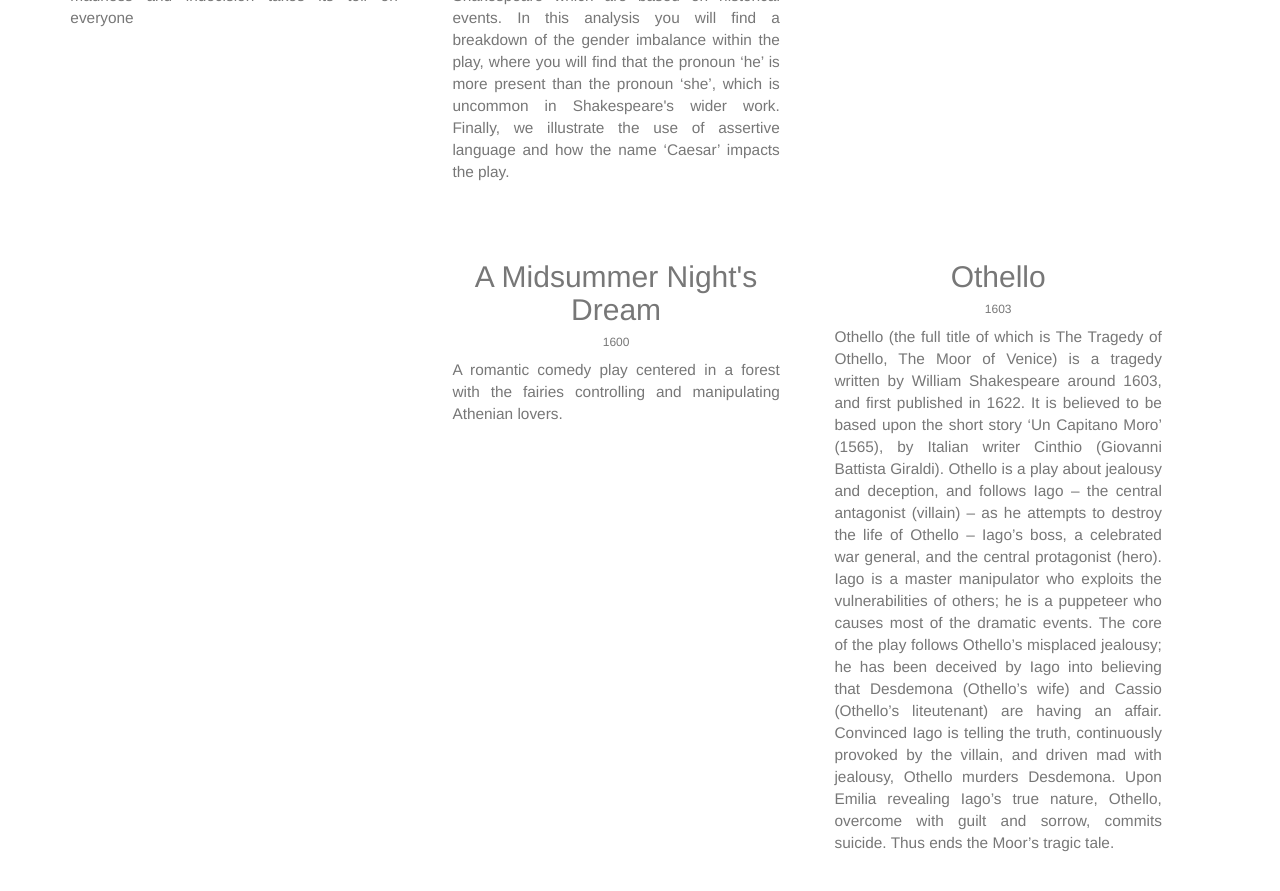
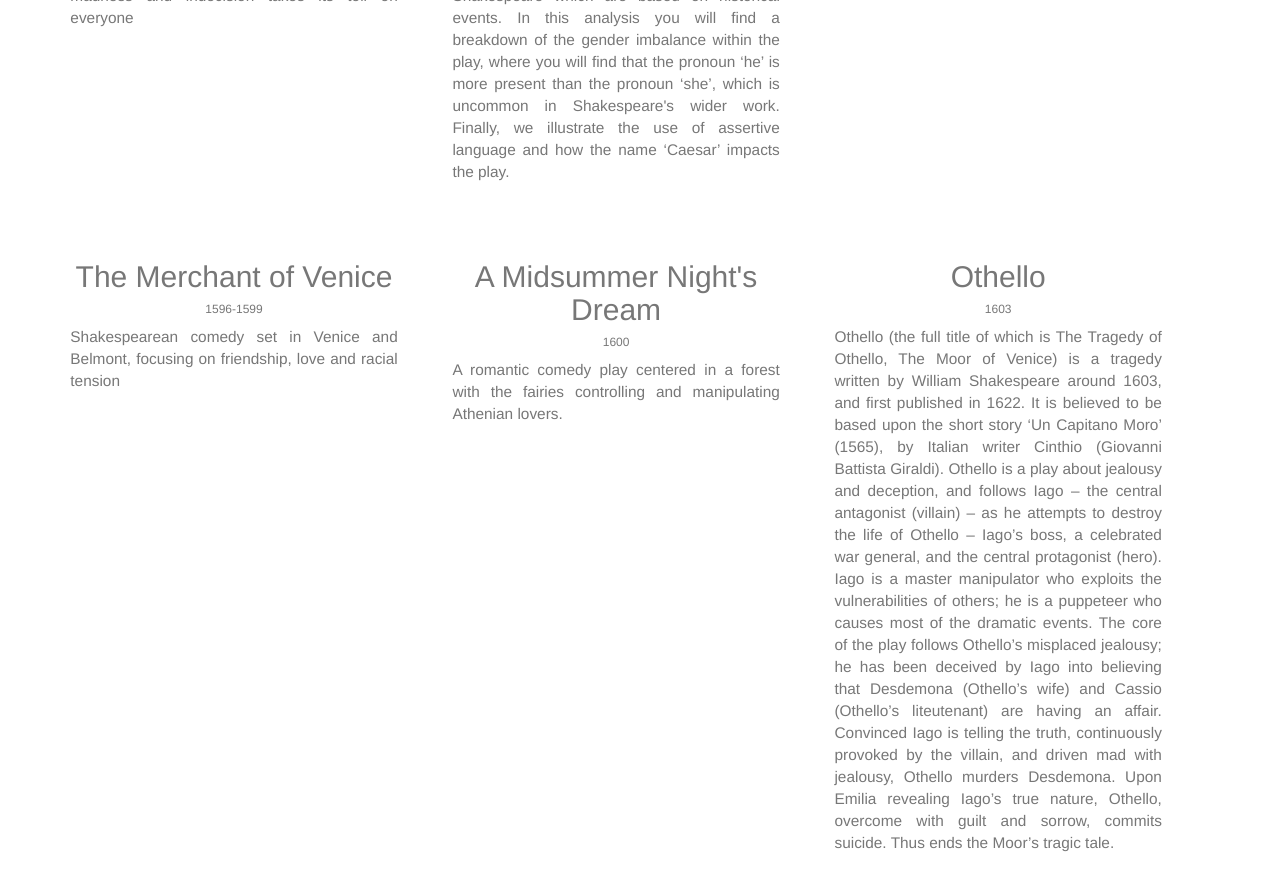
Before and after one commit to iahmed0/SU-LOSP.github.io, a Jekyll site: the page built from analyses.md, in a window 1280 px wide and 900 px high, scrolled down 376 px. Shown: the top 891 px of the window. Built offline with Jekyll 4.4.1, drawn with Linux system fonts in a browser that asks for light colours.

Commit message:
Merchant of Venice: fix metadata

```diff
--- a/_analyses/merchant_of_venice/index.md
+++ b/_analyses/merchant_of_venice/index.md
@@ -1,14 +1,9 @@
 ---
 title: The Merchant of Venice
-permalink: /analyses/merch
-
-
-
-
-ant_of_venice/
+permalink: /analyses/merchant_of_venice/
 read_play: http://shakespeare.mit.edu/merchant/full.html
 year: 1596-1599
-summary: todo
+summary: Shakespearean comedy set in Venice and Belmont, focusing on friendship, love and racial tension
 ---
 
 #A Summary of The Merchant of Venice
```
